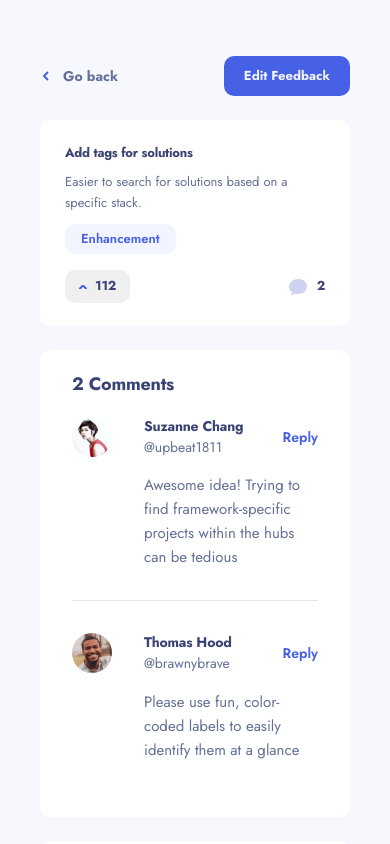
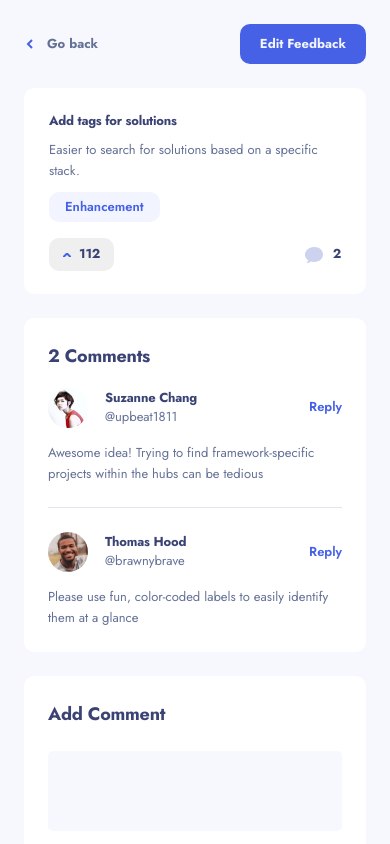
Before and after one commit to jownsu/product-feedback-app, a React (Vite) app: page /feedbacks/1 in a window 390 px wide. Shown: the top 844 px of the page. Built offline with nearby package versions, Linux system fonts and the light colour scheme.

Commit message:
RWD of feedback page for mobile

```diff
--- a/src/assets/sass/index.scss
+++ b/src/assets/sass/index.scss
@@ -261,6 +261,10 @@ body{
     align-items: center;
     gap: 1.3rem;
 
+    @media only screen and (max-width: $bp_phone){
+        font-size: 1.3rem;
+    }
+
     &__icon{
         display: block;
         height: 1rem;
--- a/src/views/feedbacks/components/add_comment/add_comment.component.scss
+++ b/src/views/feedbacks/components/add_comment/add_comment.component.scss
@@ -8,6 +8,9 @@
     border-radius: 1rem;
     padding: 2.4rem 3.2rem;
 
+    @media only screen and (max-width: $bp_phone){
+        padding: 2.8rem 2.4rem;
+    }
 
     h3{
         color: $color_grey_dark_1;
@@ -15,6 +18,10 @@
         font-weight: 700;
         letter-spacing: -.25px;
         margin-bottom: 2.4rem;
+
+        @media only screen and (max-width: $bp_phone){
+            margin-bottom: 2.5rem;
+        }
     }
 
     textarea{
@@ -40,9 +47,17 @@
         justify-content: space-between;
         margin-top: 1.6rem;
 
+        @media only screen and (max-width: $bp_phone){
+            margin-top: 1.1rem;
+        }
+
         p{
             color: $color_grey_dark_2;
             font-size: 1.5rem;
+
+            @media only screen and (max-width: $bp_phone){
+                font-size: 1.3rem;
+            }
         }
     }
 
--- a/src/views/feedbacks/components/comment/comment.component.jsx
+++ b/src/views/feedbacks/components/comment/comment.component.jsx
@@ -53,7 +53,7 @@ const Comment = ({comment, onReply = () => {}}) => {
                 </button>
             </div>
 
-            <p className="comment__content">{comment.content}</p>
+            <p className={`comment__content ${comment?.replies && comment.replies.length ? "comment__content--with_reply" : ""}`}>{comment.content}</p>
 
             {
                 comment?.replies && comment.replies.length &&
--- a/src/views/feedbacks/components/comment/comment.component.scss
+++ b/src/views/feedbacks/components/comment/comment.component.scss
@@ -3,31 +3,33 @@
 .comments_container{
 
     .comment{
+        padding-bottom: 3.1rem;
+
+        @media only screen and (max-width: $bp_phone){
+            padding-bottom: 2.3rem;
+        }
 
         &--reply{
             position: relative;
-
-            &::before{
-                content: "";
-                height: 57%;
-                width: 1px;
-                background: #F0F1F5;
-                position: absolute;
-                left: 2.4rem;
-                top: 6.4rem;
-            }
         }
 
         &:not(:last-of-type){
             margin-bottom: 3.1rem;
             border-bottom: 1px solid #E2E3EC;
+
+            @media only screen and (max-width: $bp_phone){
+                margin-bottom: 2.4rem;
+            }
         }
-        padding-bottom: 3.1rem;
 
         &__head{
             display: flex;
             align-items: center;
             gap: 3.2rem;
+
+            @media only screen and (max-width: $bp_phone){
+                gap: 1.7rem;
+            }
         }
 
         &__avatar{
@@ -38,6 +40,10 @@
 
         &__user{
             font-size: 1.4rem;
+
+            @media only screen and (max-width: $bp_phone){
+                font-size: 1.3rem;
+            }
 
             &--fullname{
                 color: $color_grey_dark_1;
@@ -62,6 +68,10 @@
             outline: none;
             background: none;
 
+            @media only screen and (max-width: $bp_phone){
+                font-size: 1.3rem;
+            }
+
             &:hover{
                 text-decoration: underline;
             }
@@ -73,16 +83,48 @@
             font-weight: 400;
             margin-left: 7.2rem;
             margin-top: 1.5rem;
+            position: relative;
+
+            &--with_reply{
+                &::before{
+                    content: "";
+                    height: 150%;
+                    width: 1px;
+                    background: #F0F1F5;
+                    position: absolute;
+                    left: -4.8rem;
+                    top: .6rem;
+
+                    @media only screen and (max-width: $bp_phone){
+                        display: none;
+                    }
+                }
+            }
+
+            @media only screen and (max-width: $bp_phone){
+                margin-left: unset;
+                font-size: 1.3rem;
+            }
         }
 
         > .reply_form{
             margin-left: 7.2rem;
             margin-top: 2.3rem;
+
+            @media only screen and (max-width: $bp_phone){
+                margin-left: unset;
+                margin-top: 1rem;
+            }
         }
     }
 
     .replies_container{
         margin-top: 3rem;
+
+        @media only screen and (max-width: $bp_phone){
+            margin-top: 2.4rem;
+        }
+
         > .reply_form{
             margin-left: 14.4rem;
         }
--- a/src/views/feedbacks/components/post_reply/post_reply.component.scss
+++ b/src/views/feedbacks/components/post_reply/post_reply.component.scss
@@ -4,6 +4,11 @@
     display: flex;
     justify-content: space-between;
     gap: 1.6rem;
+
+    @media only screen and (max-width: $bp_phone){
+        flex-direction: column;
+        align-items: flex-end;
+    }
 
     textarea{
         flex: 1;
@@ -17,6 +22,10 @@
         font-size: 1.5rem;
         font-weight: 400;
 
+        @media only screen and (max-width: $bp_phone){
+            width: 100%;
+        }
+
         &:focus, &:active, &:hover{
             border: 1px solid $color_secondary !important;
         }
--- a/src/views/feedbacks/components/reply/reply.component.scss
+++ b/src/views/feedbacks/components/reply/reply.component.scss
@@ -1,16 +1,39 @@
 @import "../../../../assets/sass/variables";
 
 .replies_container{
+    position: relative;
+
+    &::before{
+        content: "";
+        height: calc(100% - 10rem);
+        width: 1px;
+        background: #F0F1F5;
+        position: absolute;
+        left: 2.4rem;
+
+        @media only screen and (max-width: $bp_phone){
+            left: 0;
+        }
+    }
 
     .reply{
 
         padding-left: 7.2rem;
         padding-bottom: 3.1rem;
 
+        @media only screen and (max-width: $bp_phone){
+            padding-left: 2.4rem;
+            padding-bottom: 2.2rem;
+        }
+
         &__head{
             display: flex;
             align-items: center;
             gap: 3.2rem;
+
+            @media only screen and (max-width: $bp_phone){
+                gap: 1.6rem;
+            }
         }
 
         &__avatar{
@@ -21,6 +44,10 @@
 
         &__user{
             font-size: 1.4rem;
+
+            @media only screen and (max-width: $bp_phone){
+                font-size: 1.3rem;
+            }
 
             &--fullname{
                 color: $color_grey_dark_1;
@@ -45,6 +72,10 @@
             outline: none;
             background: none;
 
+            @media only screen and (max-width: $bp_phone){
+                font-size: 1.3rem;
+            }
+
             &:hover{
                 text-decoration: underline;
             }
@@ -56,6 +87,11 @@
             font-weight: 400;
             margin-left: 7.2rem;
             margin-top: 1.5rem;
+
+            @media only screen and (max-width: $bp_phone){
+                margin-left: 0;
+                font-size: 1.3rem;
+            }
         }
 
         &__tag{
--- a/src/views/feedbacks/feedbacks.scss
+++ b/src/views/feedbacks/feedbacks.scss
@@ -10,6 +10,11 @@
         margin-top: 5.6rem;
     }
 
+    @media only screen and (max-width: $bp_phone){
+        margin-top: 2.4rem;
+        max-width: calc(100% - 4.8rem);
+    }
+
     .header{
         display: flex;
         justify-content: space-between;
@@ -20,7 +25,11 @@
         background: $color_white;
         border-radius: 1rem;
         margin-top: 2.4rem;
-        padding: 2.4rem 3.2rem;
+        padding: 2.4rem 3.2rem 0 3.2rem;
+
+        @media only screen and (max-width: $bp_phone){
+            padding: 2.8rem 2.4rem 0 2.4rem;
+        }
 
         h3{
             color: $color_grey_dark_1;
```
